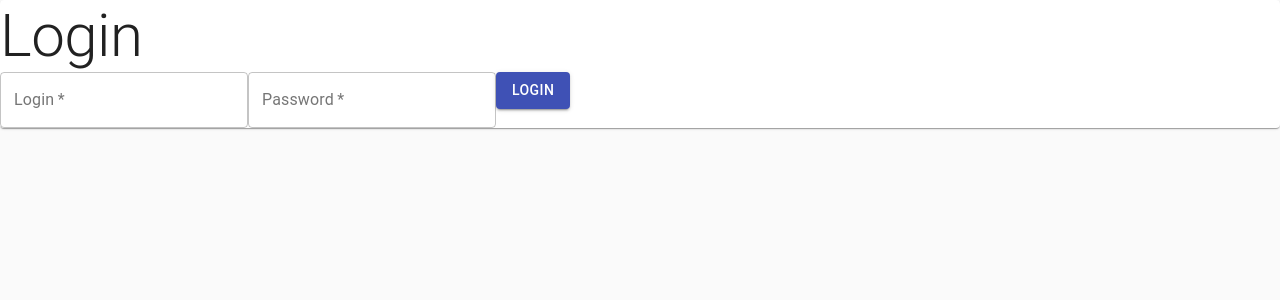
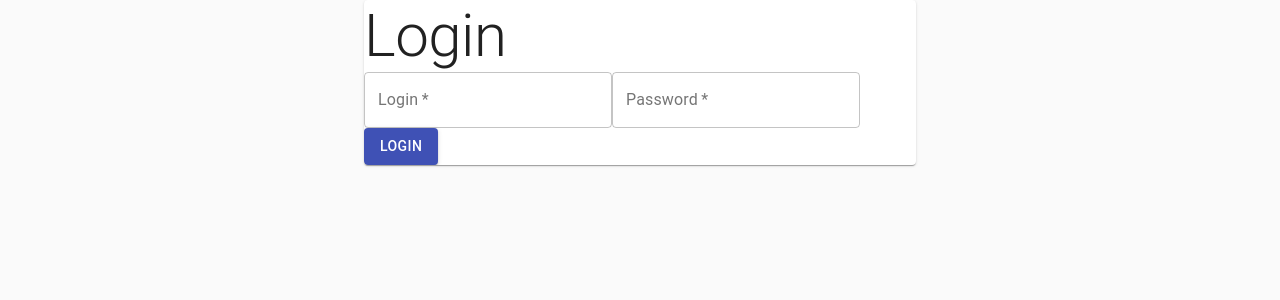
Before and after one commit to Jetisr/chatapp, a React (Create React App) app: page /auth in a window 1280 px wide. Shown: the top 300 px of the page. Built offline with nearby package versions, Linux system fonts and the light colour scheme.

Commit message:
Added a layout component

```diff
--- a/src/App.tsx
+++ b/src/App.tsx
@@ -1,11 +1,14 @@
 import { CssBaseline } from "@material-ui/core";
 import React from "react";
 import Pages from "./pages";
+import { Layout } from "./components";
 
 const App: React.FC = () => (
   <>
     <CssBaseline />
-    <Pages />
+    <Layout>
+      <Pages />
+    </Layout>
   </>
 );
 
--- /dev/null
+++ b/src/components/Layout.tsx
@@ -0,0 +1,8 @@
+import React from "react";
+import { Container } from "@material-ui/core";
+
+const Layout: React.FC = ({ children }) => (
+  <Container maxWidth="sm">{children}</Container>
+);
+
+export default Layout;
--- a/src/components/index.ts
+++ b/src/components/index.ts
@@ -1,3 +1,4 @@
+import Layout from "./Layout";
 import PrivateRoute from "./PrivateRoute";
 
-export { PrivateRoute };
+export { Layout, PrivateRoute };
```
